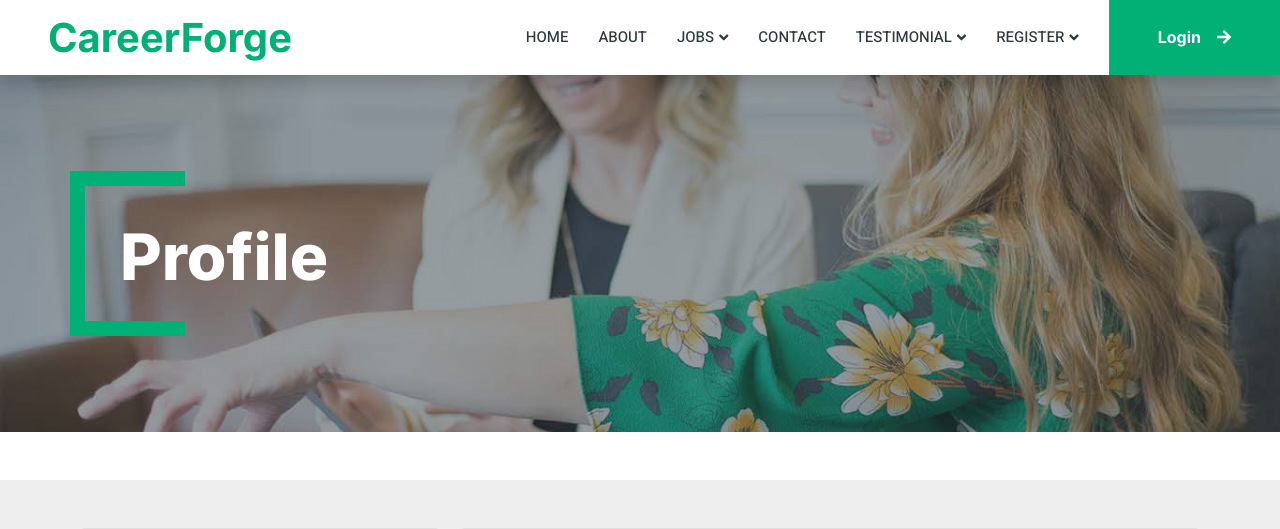
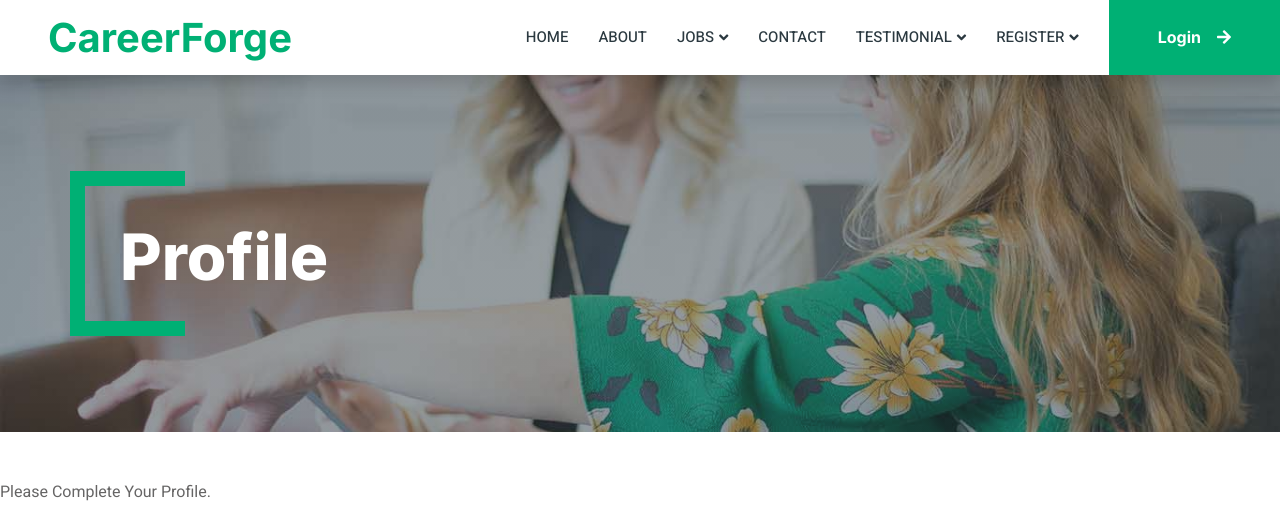
Before and after one commit to mepujan/careerForge, a Django app: template accounts/templates/profile.html in a window 1280 px wide. Shown: the top 529 px of the page. Run offline with Django 5.2, Linux system fonts and the light colour scheme; the template is opened without the code that fills it, so the values that code supplies are empty; some libraries are stand-ins or nearby versions.

Commit message:
conditional statement added if profile exist or not

```diff
--- a/accounts/templates/profile.html
+++ b/accounts/templates/profile.html
@@ -9,6 +9,7 @@
 </div>
 <!-- Header End -->
 <!-- end of modal  -->
+{% if profile %}
 <section style="background-color: #eee;">
     <div class="container py-5">
         <div class="row">
@@ -70,4 +71,8 @@
     </div>
 </section>
 
+{%else%}
+<p>Please Complete Your Profile.</p>
+{%endif%}
+
 {% endblock content %}
```
